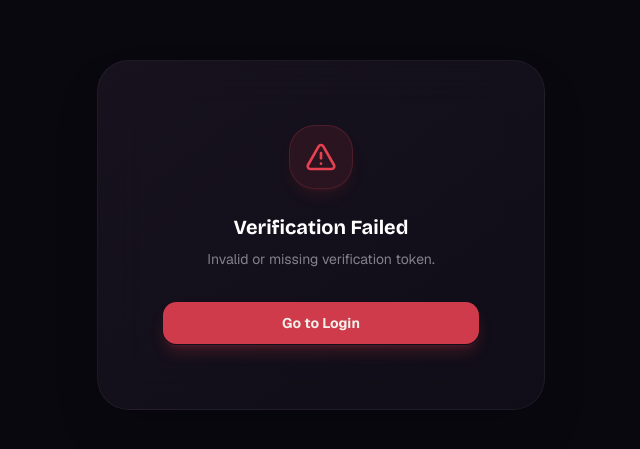
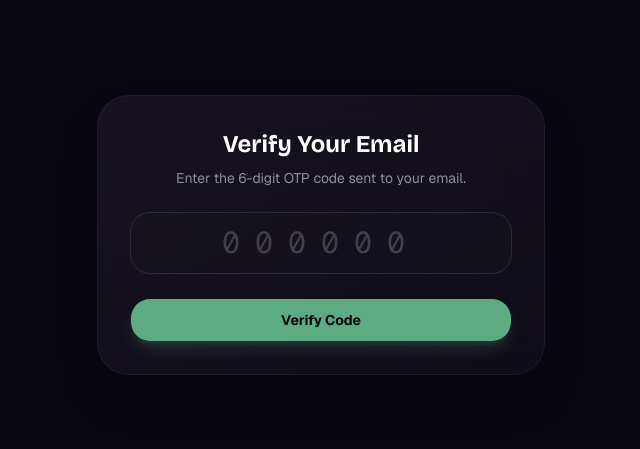
Before and after one commit to Vikramshwetabh/virtual-date-platform, a Next.js app: page /verify-email in a window 1280 px wide. Shown: the part 165-614 px from the top of the page, without its empty margins (319-959 px from the left). Built offline with nearby package versions, Linux system fonts and the light colour scheme; no server answers.

Commit message:
implement email verification and password reset pages

```diff
--- a/app/reset-password/page.tsx
+++ b/app/reset-password/page.tsx
@@ -1,16 +1,15 @@
 'use client';
 
-import { useState, Suspense } from 'react';
-import { useSearchParams } from 'next/navigation';
+import { useState } from 'react';
 import { useForm } from 'react-hook-form';
 import { zodResolver } from '@hookform/resolvers/zod';
 import * as z from 'zod';
 import { useAuthStore } from '@/store/auth-store';
 import { SuccessState } from '@/components/auth/success-state';
 import { Button } from '@/components/ui/button';
-import { AuthErrorState } from '@/components/auth/auth-error-state';
 
 const schema = z.object({
+  otp: z.string().length(6, 'OTP must be exactly 6 digits'),
   password: z.string().min(8, 'Password must be at least 8 characters'),
   confirmPassword: z.string()
 }).refine((data) => data.password === data.confirmPassword, {
@@ -18,36 +17,25 @@ const schema = z.object({
   path: ["confirmPassword"]
 });
 
-function ResetContent() {
-  const searchParams = useSearchParams();
-  const token = searchParams.get('token');
+export default function ResetPasswordPage() {
   const { resetPassword } = useAuthStore();
 
   const [isSuccess, setIsSuccess] = useState(false);
   const [isLoading, setIsLoading] = useState(false);
   const [serverError, setServerError] = useState('');
 
-  const { register, handleSubmit, formState: { errors } } = useForm({
+  const { register, handleSubmit, setValue, watch, formState: { errors } } = useForm({
     resolver: zodResolver(schema as any),
-    defaultValues: { password: '', confirmPassword: '' },
+    defaultValues: { otp: '', password: '', confirmPassword: '' },
   });
 
-  if (!token) {
-    return (
-      <AuthErrorState
-        title="Invalid Link"
-        message="This password reset link is invalid or has expired."
-        retryLabel="Request New Link"
-        onRetry={() => window.location.href = '/forgot-password'}
-      />
-    );
-  }
+  const otpValue = watch('otp');
 
   const onSubmit = async (data: any) => {
     setIsLoading(true);
     setServerError('');
     try {
-      await resetPassword(token, data.password);
+      await resetPassword(data.otp, data.password);
       setIsSuccess(true);
     } catch (err: any) {
       setServerError(err.message || 'Failed to reset password.');
@@ -57,6 +45,7 @@ function ResetContent() {
   };
 
   return (
+    <div className="flex min-h-screen flex-col items-center justify-center p-4">
       <div className="w-full max-w-md rounded-3xl border border-white/5 bg-gradient-to-br from-[#1b1522]/80 to-[#120f1a]/80 p-8 shadow-2xl backdrop-blur-xl animate-fade-in-up">
         {isSuccess ? (
           <SuccessState
@@ -70,11 +59,25 @@ function ResetContent() {
             <div className="space-y-2 text-center">
               <h1 className="font-heading text-2xl font-bold text-white">Create New Password</h1>
               <p className="text-sm text-muted-foreground">
-              Please enter your new password below.
+                Please enter the 6-digit OTP code sent to your email and choose a new password.
               </p>
             </div>
 
             <form onSubmit={handleSubmit(onSubmit)} className="space-y-4">
+              <div className="space-y-2">
+                <label className="text-xs font-semibold uppercase tracking-wider text-muted-foreground">6-Digit OTP</label>
+                <input
+                  type="text"
+                  maxLength={6}
+                  value={otpValue}
+                  onChange={(e) => setValue('otp', e.target.value.replace(/\D/g, ''))} // Only allow digits
+                  disabled={isLoading}
+                  className="flex h-11 w-full rounded-xl border border-white/10 bg-secondary/30 px-4 text-center text-lg font-mono tracking-widest text-white focus:border-primary/50 focus:outline-none focus:ring-1 focus:ring-primary/50"
+                  placeholder="000000"
+                />
+                {errors.otp && <p className="text-xs text-red-400 font-medium">{errors.otp.message as string}</p>}
+              </div>
+
               <div className="space-y-2">
                 <label className="text-xs font-semibold uppercase tracking-wider text-muted-foreground">New Password</label>
                 <input
@@ -100,22 +103,13 @@ function ResetContent() {
                 {serverError && <p className="text-xs text-red-400 font-medium mt-2">{serverError}</p>}
               </div>
 
-            <Button type="submit" disabled={isLoading} className="w-full h-11 bg-primary text-primary-foreground font-bold rounded-xl shadow-lg shadow-primary/20 hover:scale-[1.02] transition-all">
+              <Button type="submit" disabled={isLoading} className="w-full h-11 bg-primary text-primary-foreground font-bold rounded-xl shadow-lg shadow-primary/20 hover:scale-[1.02] active:scale-[0.98] transition-all">
                 {isLoading ? 'Updating...' : 'Update Password'}
               </Button>
             </form>
           </div>
         )}
       </div>
-  );
-}
-
-export default function ResetPasswordPage() {
-  return (
-    <div className="flex min-h-screen flex-col items-center justify-center p-4">
-      <Suspense fallback={<div className="animate-pulse text-primary">Loading...</div>}>
-        <ResetContent />
-      </Suspense>
     </div>
   );
 }
--- a/app/verify-email/page.tsx
+++ b/app/verify-email/page.tsx
@@ -1,64 +1,85 @@
 'use client';
 
-import { useEffect, useState, Suspense } from 'react';
-import { useSearchParams } from 'next/navigation';
+import { useState } from 'react';
 import { useAuthStore } from '@/store/auth-store';
 import { AuthLoader } from '@/components/auth/auth-loader';
-import { AuthErrorState } from '@/components/auth/auth-error-state';
 import { SuccessState } from '@/components/auth/success-state';
+import { Button } from '@/components/ui/button';
 
-function VerifyContent() {
-  const searchParams = useSearchParams();
-  const token = searchParams.get('token');
+export default function VerifyEmailPage() {
   const { verifyEmail } = useAuthStore();
-
-  const [status, setStatus] = useState<'loading' | 'success' | 'error'>('loading');
+  const [otp, setOtp] = useState('');
+  const [status, setStatus] = useState<'idle' | 'loading' | 'success' | 'error'>('idle');
   const [errorMsg, setErrorMsg] = useState('');
 
-  useEffect(() => {
-    if (!token) {
+  const handleVerify = async (e: React.FormEvent) => {
+    e.preventDefault();
+    if (otp.length !== 6) {
+      setErrorMsg('Please enter a valid 6-digit code.');
       setStatus('error');
-      setErrorMsg('Invalid or missing verification token.');
       return;
     }
-
-    verifyEmail(token)
-      .then(() => setStatus('success'))
-      .catch((err) => {
+    setStatus('loading');
+    setErrorMsg('');
+    try {
+      await verifyEmail(otp);
+      setStatus('success');
+    } catch (err: any) {
       setStatus('error');
-        setErrorMsg(err.message || 'Verification failed. The token may be expired.');
-      });
-  }, [token, verifyEmail]);
+      setErrorMsg(err.message || 'Verification failed. Please check your code and try again.');
+    }
+  };
 
   return (
-    <div className="w-full max-w-md rounded-3xl border border-white/5 bg-gradient-to-br from-[#1b1522]/80 to-[#120f1a]/80 p-8 shadow-2xl backdrop-blur-xl">
-      {status === 'loading' && <AuthLoader message="Verifying your email..." />}
-      {status === 'success' && (
+    <div className="flex min-h-screen flex-col items-center justify-center p-4">
+      <div className="w-full max-w-md rounded-3xl border border-white/5 bg-gradient-to-br from-[#1b1522]/80 to-[#120f1a]/80 p-8 shadow-2xl backdrop-blur-xl animate-fade-in-up">
+        {status === 'success' ? (
           <SuccessState
             title="Email Verified!"
             message="Your email has been successfully verified. Welcome to Virtual Date."
             ctaText="Start Discovering Matches"
             ctaHref="/dashboard"
           />
+        ) : (
+          <div className="space-y-6">
+            <div className="space-y-2 text-center">
+              <h1 className="font-heading text-2xl font-bold text-white">Verify Your Email</h1>
+              <p className="text-sm text-muted-foreground">
+                Enter the 6-digit OTP code sent to your email.
+              </p>
+            </div>
+
+            <form onSubmit={handleVerify} className="space-y-6">
+              {status === 'error' && errorMsg && (
+                <div className="text-xs text-red-400 font-medium text-center bg-red-500/10 border border-red-500/20 rounded-xl py-2 px-3">
+                  {errorMsg}
+                </div>
               )}
-      {status === 'error' && (
-        <AuthErrorState
-          title="Verification Failed"
-          message={errorMsg}
-          retryLabel="Go to Login"
-          onRetry={() => window.location.href = '/login'}
+
+              <div className="space-y-2">
+                <input
+                  type="text"
+                  maxLength={6}
+                  value={otp}
+                  onChange={(e) => setOtp(e.target.value.replace(/\D/g, ''))} // Only allow digits
+                  placeholder="000000"
+                  className="block w-full text-center text-3xl tracking-[0.5em] font-mono rounded-xl border border-white/10 bg-secondary/30 px-3 py-3 text-white placeholder-white/20 focus:border-primary/50 focus:outline-none focus:ring-1 focus:ring-primary/50"
+                  disabled={status === 'loading'}
+                  required
                 />
+              </div>
+
+              <Button
+                type="submit"
+                disabled={status === 'loading'}
+                className="w-full h-11 bg-primary text-primary-foreground font-bold rounded-xl shadow-lg shadow-primary/20 hover:scale-[1.02] active:scale-[0.98] transition-all disabled:opacity-50 disabled:scale-100"
+              >
+                {status === 'loading' ? 'Verifying...' : 'Verify Code'}
+              </Button>
+            </form>
+          </div>
         )}
+      </div>
     </div>
   );
 }
-
-export default function VerifyEmailPage() {
-  return (
-    <div className="flex min-h-screen flex-col items-center justify-center p-4">
-      <Suspense fallback={<AuthLoader message="Loading..." />}>
-        <VerifyContent />
-      </Suspense>
-    </div>
-  );
-}
```
Also changed, not shown: 1 other file (tests, documents, lock files or other folders). Lines whose indentation alone changed are shown as unchanged.
